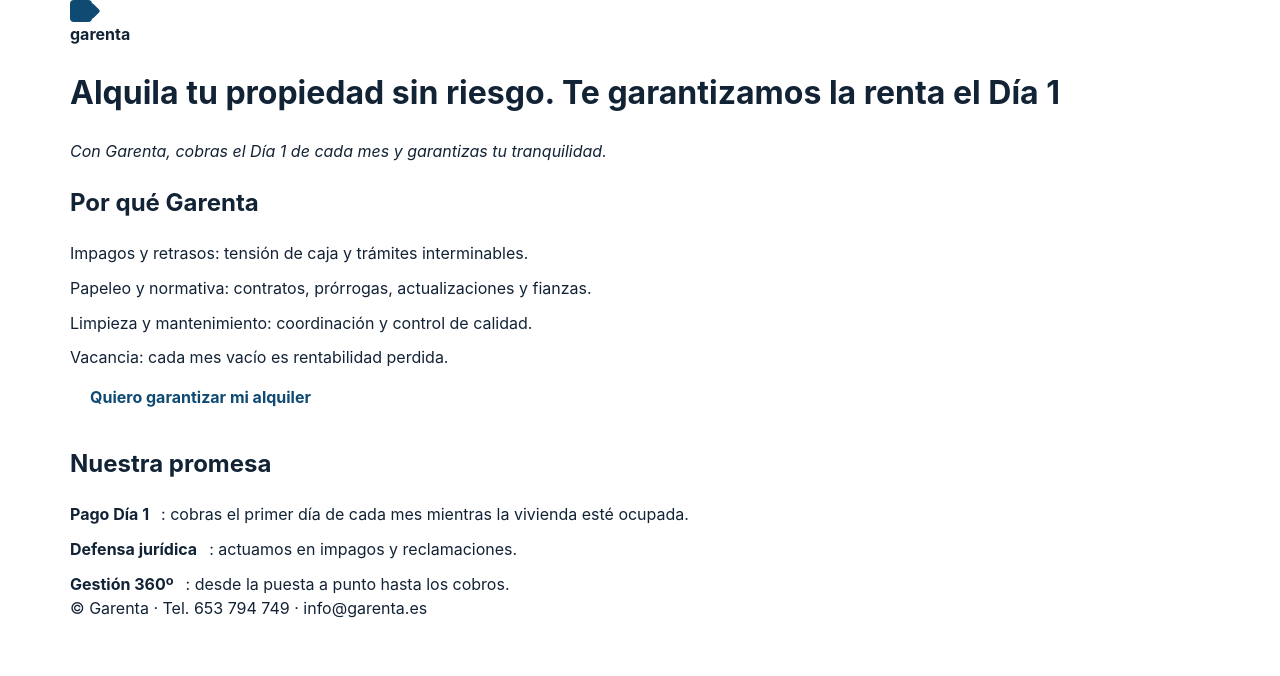
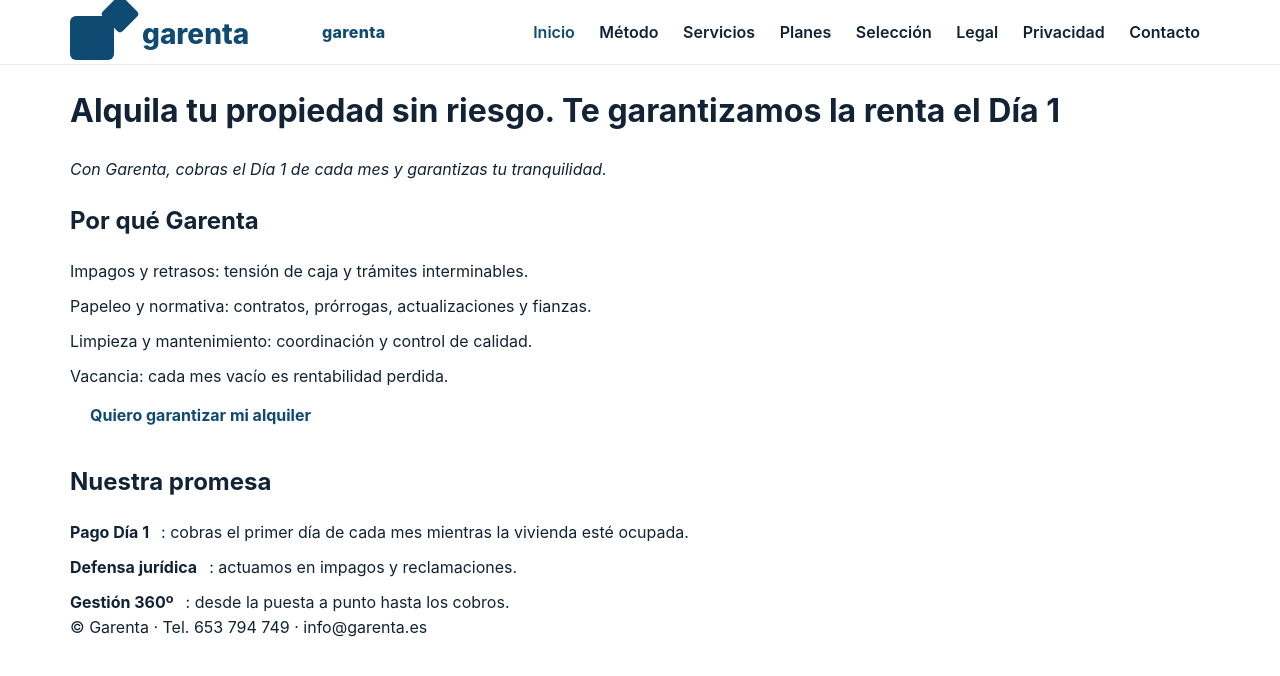
Before and after one commit to ricardohuertas-wq/garenta-dossier, a plain HTML site: page index.html in a window 1280 px wide. Drawn offline with Linux system fonts and the light colour scheme.

Commit message:
Implement site header with navigation and logo (#3)

```diff
--- a/index.html
+++ b/index.html
@@ -8,9 +8,25 @@
   <link rel="stylesheet" href="css/style.css">
 </head>
 <body>
+  <header>
+    <div class="container nav">
+      <a class="logo" href="index.html">
+        <img src="assets/img/logo.svg" alt="Garenta"> garenta
+      </a>
+      <nav class="primary">
+        <a href="index.html" class="active">Inicio</a>
+        <a href="metodo.html">Método</a>
+        <a href="servicios.html">Servicios</a>
+        <a href="planes.html">Planes</a>
+        <a href="seleccion-inquilinos.html">Selección</a>
+        <a href="legal-seguridad.html">Legal</a>
+        <a href="privacidad.html">Privacidad</a>
+        <a href="contacto.html">Contacto</a>
+      </nav>
+    </div>
+  </header>
 
   <div class="container">
-  <div class="header"><div class="logo-mark" aria-hidden="true"></div><strong>garenta</strong></div>
     <h1>Alquila tu propiedad sin riesgo. Te garantizamos la renta el Día 1</h1>
     <p><em>Con Garenta, cobras el Día 1 de cada mes y garantizas tu tranquilidad.</em></p>
     <div class="section">
```
Also changed, not shown: contacto.html (+17 -1 lines), legal-seguridad.html (+17 -1 lines), metodo.html (+17 -1 lines), planes.html (+17 -1 lines), privacidad.html (+17 -1 lines), seleccion-inquilinos.html (+17 -1 lines), servicios.html (+17 -1 lines). Lines whose indentation alone changed are shown as unchanged.
